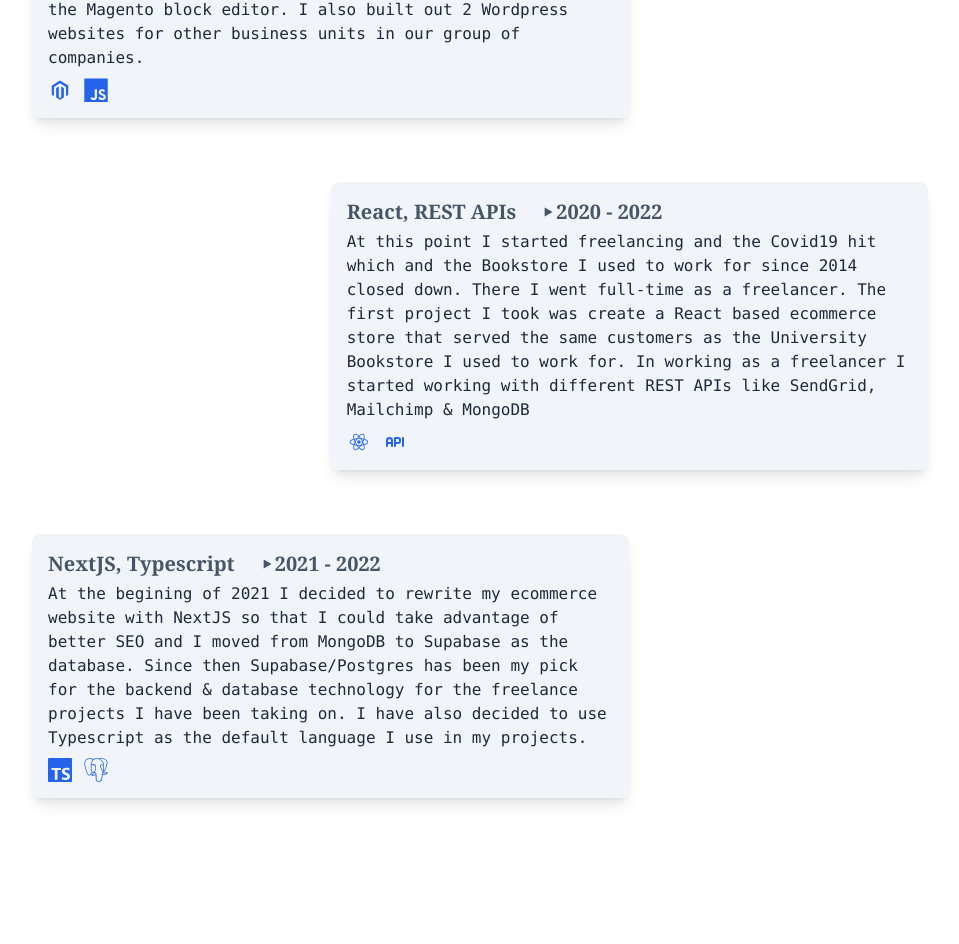
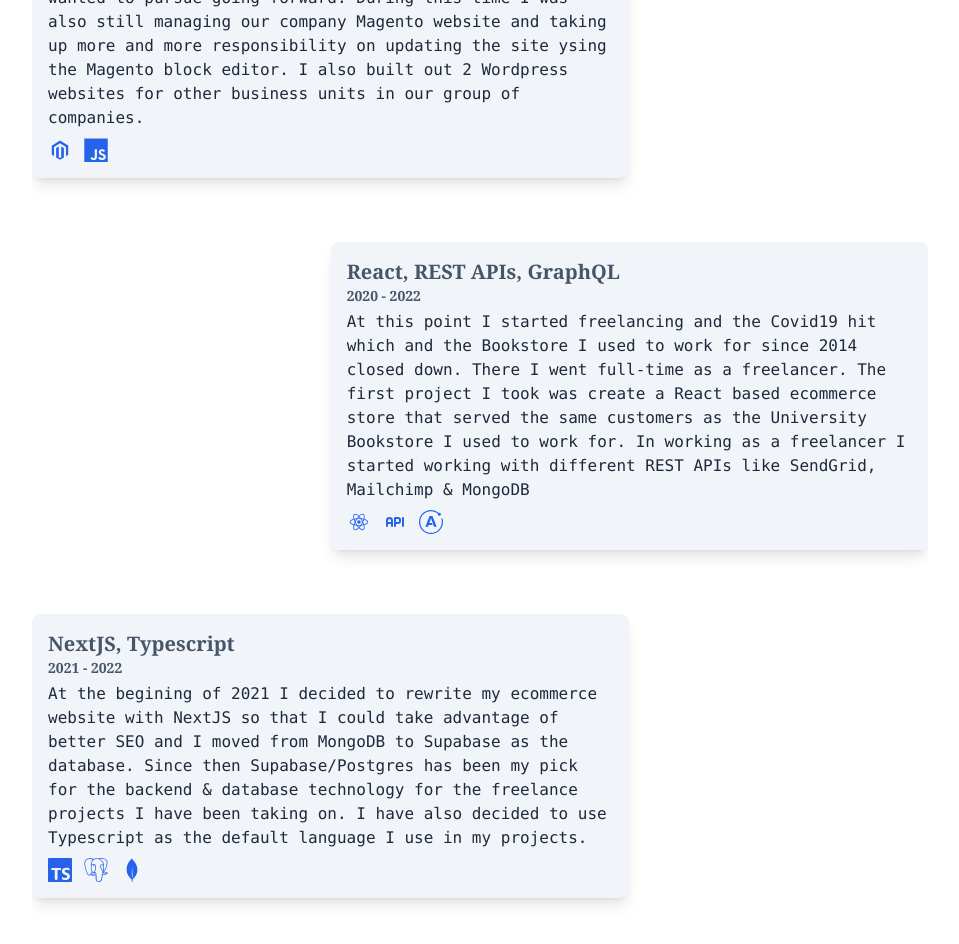
Before and after one commit to PhilaniNcube/portfolio, a Next.js app: page / in a window 1280 px wide. Shown: the part 1960-2904 px from the top of the page, without its empty margins (160-1119 px from the left). Before the commit the page ends 2790 px from the top, so only its background shows below. Built offline with nearby package versions, Linux system fonts and the light colour scheme.

Commit message:
animate timeline

```diff
--- a/components/Timeline.tsx
+++ b/components/Timeline.tsx
@@ -7,11 +7,60 @@ import {
   DiReact,
 } from "react-icons/di";
 import { TbApi } from "react-icons/tb";
-import { SiTypescript, SiPostgresql } from "react-icons/si";
+import { SiTypescript, SiPostgresql, SiMongodb, SiApollographql } from "react-icons/si";
 import { RiPlayMiniFill } from "react-icons/ri";
+import {
+  useInView,
+  useScroll,
+  motion,
+  useMotionValue,
+  useTransform,
+  useMotionTemplate,
+} from "framer-motion";
+import { MutableRefObject, RefObject, useEffect, useRef, useState } from "react";
+import TimelineItem from "./TimelineItem";
+
+
+
+
+
+
+let clamp = (number: number, min: number, max: number) =>
+  Math.min(Math.max(number, min), max);
+
+function useBoundedScroll(bounds: number) {
+  let { scrollY } = useScroll();
+  let scrollYBounded = useMotionValue(0);
+  let scrollYBoundedProgress = useTransform(
+    scrollYBounded,
+    [0, bounds],
+    [0, 1]
+  );
+
+  useEffect(() => {
+    return scrollY.onChange((current) => {
+      let previous = scrollY.getPrevious();
+      let diff = current - previous;
+      let newScrollYBounded = scrollYBounded.get() - diff;
+
+      scrollYBounded.set(clamp(newScrollYBounded, 0, bounds));
+    });
+  }, [bounds, scrollY, scrollYBounded]);
+
+  return { scrollYBounded, scrollYBoundedProgress };
+}
+
+export type TimelineType = {
+  id: number;
+  date: string;
+  technology: string;
+  details: string;
+  icon: JSX.Element[];
+}
+
 
 const Timeline = () => {
-  const myTimeline = [
+  const myTimeline: TimelineType[] = [
     {
       id: 1,
       date: "2016 - 2017",
@@ -46,12 +95,13 @@ const Timeline = () => {
     {
       id: 4,
       date: "2020 - 2022",
-      technology: "React, REST APIs",
+      technology: "React, REST APIs, GraphQL",
       details:
         "At this point I started freelancing and the Covid19 hit which and the Bookstore I used to work for since 2014 closed down. There I went full-time as a freelancer. The first project I took was create a React based ecommerce store that served the same customers as the University Bookstore I used to work for. In working as a freelancer I started working with different REST APIs like SendGrid, Mailchimp & MongoDB",
       icon: [
         <DiReact className="h-6 w-6 text-blue-600" />,
         <TbApi className="h-6 w-6 text-blue-600" />,
+        <SiApollographql className="h-6 w-6 text-blue-600" />,
       ],
     },
     {
@@ -63,34 +113,22 @@ const Timeline = () => {
       icon: [
         <SiTypescript className="h-6 w-6 text-blue-600" />,
         <SiPostgresql className="h-6 w-6 text-blue-600" />,
+        <SiMongodb className="h-6 w-6 text-blue-600" />,
       ],
     },
   ];
 
+  const container : MutableRefObject<HTMLElement | null> = useRef(null);
+
   return (
-    <section className="py-8">
+    <section ref={container} className="py-8">
       <div className="max-w-7xl mx-auto px-4">
         <h2 className="text-2xl md:text-3xl text-blue-600 font-medium text-center">
           My Web Development Journey
         </h2>
-        <div className="mt-4 gap-3 max-w-4xl mx-auto">
-          {myTimeline.map((item) => (
-            <div
-              key={item.id}
-              className="odd:clear-right odd:float-left even:float-right even:clear-left w-full md:w-2/3 my-8 bg-slate-100 rounded-lg shadow-lg p-4"
-            >
-              <h3 className="text-xl font-serif flex items-center space-x-4 text-slate-600 font-bold">
-                <span className="pr-2">{item.technology}</span> <RiPlayMiniFill className="h-4 w-4" /> {item.date}
-              </h3>
-              <p className="font-mono mt-1 text-slate-800 text-base">
-                {item.details}
-              </p>
-              <div className="flex space-x-3 mt-2">
-                {item.icon.map((icon, i) => (
-                  <div key={i}>{icon}</div>
-                ))}
-              </div>
-            </div>
+        <div className="mt-4 gap-3 max-w-4xl mx-auto overflow-x-hidden">
+          {myTimeline?.map((item, i) => (
+            <TimelineItem key={item.id} item={item} index={i} />
           ))}
         </div>
       </div>
--- /dev/null
+++ b/components/TimelineItem.tsx
@@ -0,0 +1,46 @@
+import { motion, useScroll } from "framer-motion";
+import { useEffect, useRef } from "react";
+import { TimelineType } from "./Timeline";
+
+type ComponentProps = {
+  item: TimelineType,
+  index: number
+}
+
+const TimelineItem = ({item, index}:ComponentProps) => {
+
+  const { scrollY, scrollYProgress } = useScroll();
+
+  console.log({index})
+
+ const itemRef = useRef(null)
+
+ console.log(`Item ${index + 1}: ${itemRef}`)
+
+ useEffect(() => {
+   return scrollY.onChange((latest) => {
+     console.log(`Page scroll on item: ${index}`, latest, scrollYProgress);
+   });
+ }, []);
+
+  return (
+    <motion.div
+      initial={{ opacity: 0, translateX: index % 2 === 0 ? -100 : 100 }}
+      whileInView={{ opacity: 1, translateX: 0 }}
+      transition={{ duration: 0.8, delay: 0.5 }}
+      ref={itemRef}
+      className="odd:clear-right overflow-x-hidden odd:float-left even:float-right even:clear-left w-full md:w-2/3 my-8 bg-slate-100 rounded-lg shadow-lg p-4"
+    >
+      <h3 className="text-xl font-serif flex flex-col text-slate-600 font-bold">
+        <span className="pr-2">{item.technology}</span> <span className="text-sm">{item.date}</span>
+      </h3>
+      <p className="font-mono mt-1 text-slate-800 text-base">{item.details}</p>
+      <motion.div className="flex space-x-3 mt-2">
+        {item.icon?.map((icon, i) => (
+          <div key={i}>{icon}</div>
+        ))}
+      </motion.div>
+    </motion.div>
+  );
+};
+export default TimelineItem;
--- a/package.json
+++ b/package.json
@@ -11,6 +11,7 @@
     "@next/font": "^13.0.0",
     "eslint-config-next": "^13.0.0",
     "framer-motion": "^7.6.1",
+    "gsap": "^3.11.3",
     "next": "^13.0.0",
     "react": "^18.2.0",
     "react-dom": "^18.2.0",
```
Also changed, not shown: 1 other file (tests, documents, lock files or other folders).
